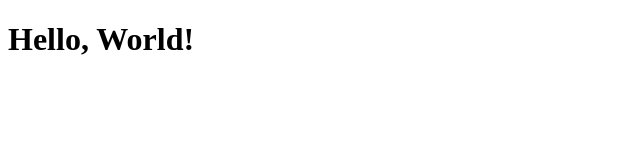
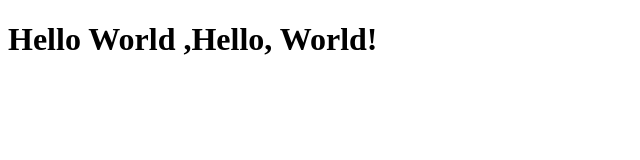
Before and after one commit to Cetyl/test-html-repo, a plain HTML site: page simple-web-app/index.html in a window 1280 px wide. Shown: the whole page, without its empty margins (0-640 px from the left). Drawn offline with Linux system fonts and the light colour scheme.

Commit message:
Update index.html

```diff
--- a/simple-web-app/index.html
+++ b/simple-web-app/index.html
@@ -3,9 +3,9 @@
 <head>
     <meta charset="UTF-8">
     <meta name="viewport" content="width=device-width, initial-scale=1.0">
-    <title> Hello World ,Hello, World!</title>
+    <title> Hello, World!</title>
 </head>
 <body>
-    <h1> Hello, World!</h1>
+    <h1> Hello World ,Hello, World!</h1>
 </body>
 </html>
```
